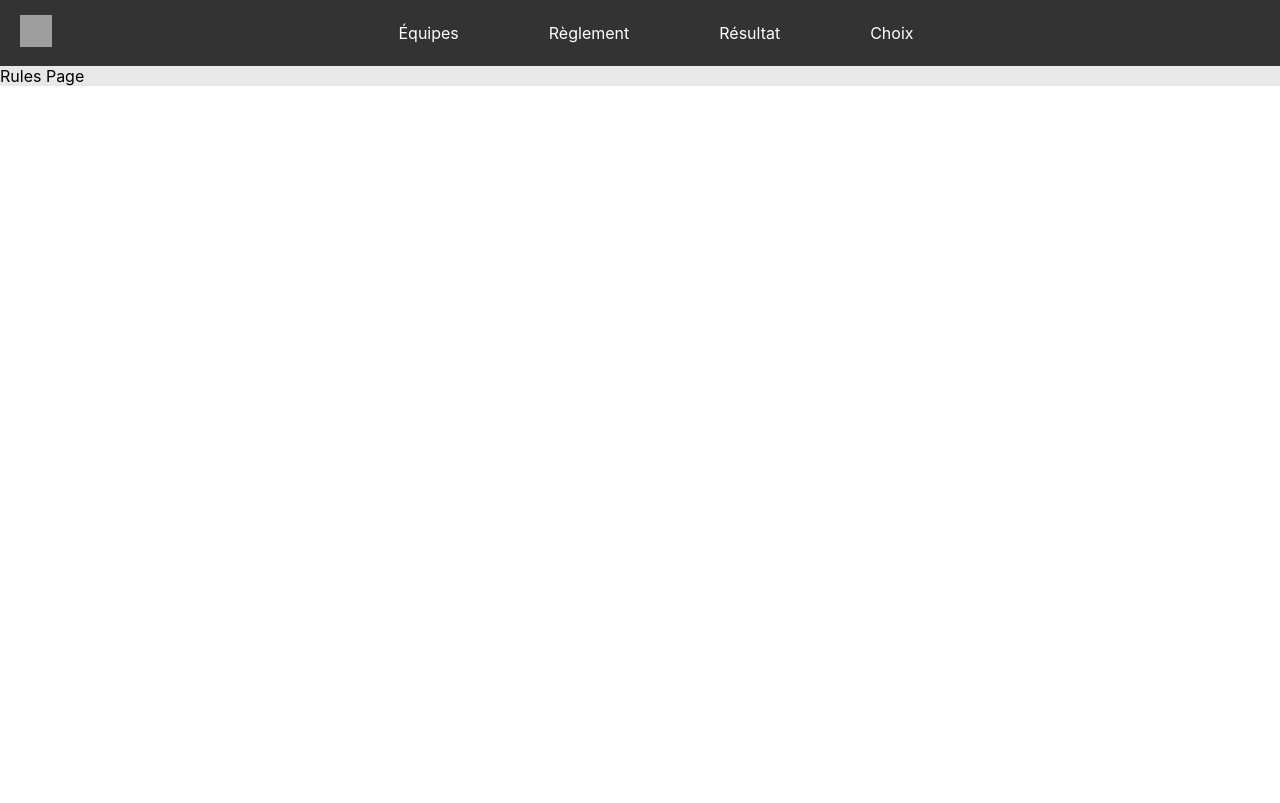
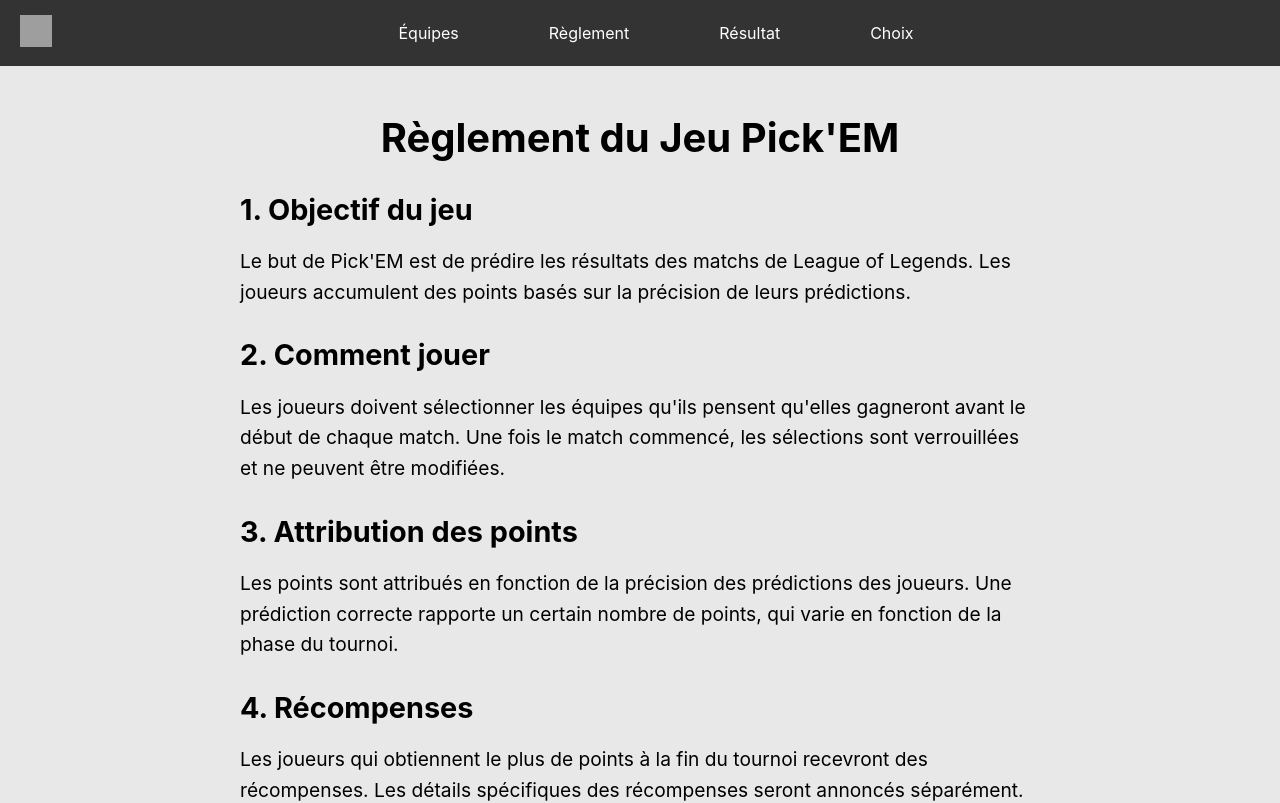
Before and after one commit to llanelli13/Web_M1, a React (Create React App) app in the folder web_m1/: page /rules in a window 1280 px wide. Shown: the top 803 px of the page. Built offline with nearby package versions, Linux system fonts and the light colour scheme; grey boxes are pictures that could not be loaded.

Commit message:
AJout page home + règlement + vidéo homepage

```diff
--- a/web_m1/src/App.css
+++ b/web_m1/src/App.css
@@ -1,4 +1,5 @@
 .App {
+  min-height: 100vh;
   text-align: center;
 }
 
--- a/web_m1/src/views/HomePage.js
+++ b/web_m1/src/views/HomePage.js
@@ -1,10 +1,32 @@
-// src/views/HomePage.js
 import React from 'react';
+import './Style/HomePage.css';
 
-const HomePage = () => {
-    return (
-        <div>Home Page !</div>
-    );
+function HomePage() {
+  return (
+    <div className="home-page">
+      <h1 className="home-header">Bienvenue sur Pick'EM!</h1>
+
+      <div className="description-section">
+        <p className="description-text">
+          Pick'EM est un jeu de prédiction où vous essayez de deviner les résultats des matchs de League of Legends. Testez vos connaissances, défiez vos amis et tentez de remporter des récompenses incroyables!
+        </p>
+      </div>
+
+      <div className="demo-section">
+        <h2 className="demo-title">Comment jouer ?</h2>
+        <p className="demo-content">
+          Regardez la démo ci-dessous pour comprendre le fonctionnement du jeu. C'est simple, rapide et amusant!
+        </p>
+        {/* Vous pouvez intégrer une vidéo ou une animation de démo ici */}
+        <div>
+          <iframe width="560" height="315" src="https://www.youtube.com/embed/1ZJrpFbQ_Lk?si=dy-EOpf1mnStQnkP" title="YouTube video player" frameborder="0" allow="accelerometer; autoplay; clipboard-write; encrypted-media; gyroscope; picture-in-picture; web-share" allowfullscreen></iframe>
+        </div>
+      </div>
+
+      <button className="btn-start">Commencer à jouer!</button>
+
+    </div>
+  );
 }
 
 export default HomePage;
--- a/web_m1/src/views/RulesPage.js
+++ b/web_m1/src/views/RulesPage.js
@@ -1,10 +1,48 @@
-// src/views/Rules.js
 import React from 'react';
+import './Style/RulesPage.css';
 
 const Rules = () => {
     return (
-        <div>Rules Page</div>
-    );
-}
+        <div className="regulation-page">
+          <h1 className="regulation-header">Règlement du Jeu Pick'EM</h1>
+
+          <div className="regulation-section">
+            <h2 className="regulation-title">1. Objectif du jeu</h2>
+            <p className="regulation-content">
+              Le but de Pick'EM est de prédire les résultats des matchs de League of Legends. Les joueurs accumulent des points basés sur la précision de leurs prédictions.
+            </p>
+          </div>
+
+          <div className="regulation-section">
+            <h2 className="regulation-title">2. Comment jouer</h2>
+            <p className="regulation-content">
+              Les joueurs doivent sélectionner les équipes qu'ils pensent qu'elles gagneront avant le début de chaque match. Une fois le match commencé, les sélections sont verrouillées et ne peuvent être modifiées.
+            </p>
+          </div>
+
+          <div className="regulation-section">
+            <h2 className="regulation-title">3. Attribution des points</h2>
+            <p className="regulation-content">
+              Les points sont attribués en fonction de la précision des prédictions des joueurs. Une prédiction correcte rapporte un certain nombre de points, qui varie en fonction de la phase du tournoi.
+            </p>
+          </div>
+
+          <div className="regulation-section">
+            <h2 className="regulation-title">4. Récompenses</h2>
+            <p className="regulation-content">
+              Les joueurs qui obtiennent le plus de points à la fin du tournoi recevront des récompenses. Les détails spécifiques des récompenses seront annoncés séparément.
+            </p>
+          </div>
+
+          <div className="regulation-section">
+            <h2 className="regulation-title">5. Conditions générales</h2>
+            <p className="regulation-content">
+              En participant à Pick'EM, les joueurs acceptent de respecter les termes et conditions du jeu. Tout comportement inapproprié ou tentative de tricherie entraînera une disqualification.
+            </p>
+          </div>
+
+        </div>
+      );
+    }
 
 export default Rules;
--- /dev/null
+++ b/web_m1/src/views/Style/HomePage.css
@@ -0,0 +1,50 @@
+.home-page {
+    padding: 20px;
+    text-align: center;
+  }
+
+  .home-header {
+    font-size: 3rem;
+    margin-bottom: 30px;
+  }
+
+  .description-section {
+    margin: 40px 0;
+  }
+
+  .description-text {
+    font-size: 1.4rem;
+    max-width: 800px;
+    margin: 0 auto;
+    line-height: 1.6;
+  }
+
+  .demo-section {
+    background-color: #f4f4f4;
+    padding: 30px;
+  }
+
+  .demo-title {
+    font-size: 2.5rem;
+    margin-bottom: 20px;
+  }
+
+  .demo-content {
+    font-size: 1.2rem;
+  }
+
+  .btn-start {
+    display: inline-block;
+    padding: 10px 30px;
+    font-size: 1.5rem;
+    background-color: #007BFF;
+    color: white;
+    border: none;
+    border-radius: 5px;
+    margin-top: 20px;
+    cursor: pointer;
+  }
+
+  .btn-start:hover {
+    background-color: #0056b3;
+  }
--- /dev/null
+++ b/web_m1/src/views/Style/RulesPage.css
@@ -0,0 +1,25 @@
+.regulation-page {
+    padding: 20px;
+    max-width: 800px;
+    margin: 0 auto;
+  }
+
+  .regulation-header {
+    font-size: 2.5rem;
+    margin-bottom: 30px;
+    text-align: center;
+  }
+
+  .regulation-section {
+    margin-bottom: 30px;
+  }
+
+  .regulation-title {
+    font-size: 1.8rem;
+    margin-bottom: 15px;
+  }
+
+  .regulation-content {
+    font-size: 1.2rem;
+    line-height: 1.6;
+  }
```
